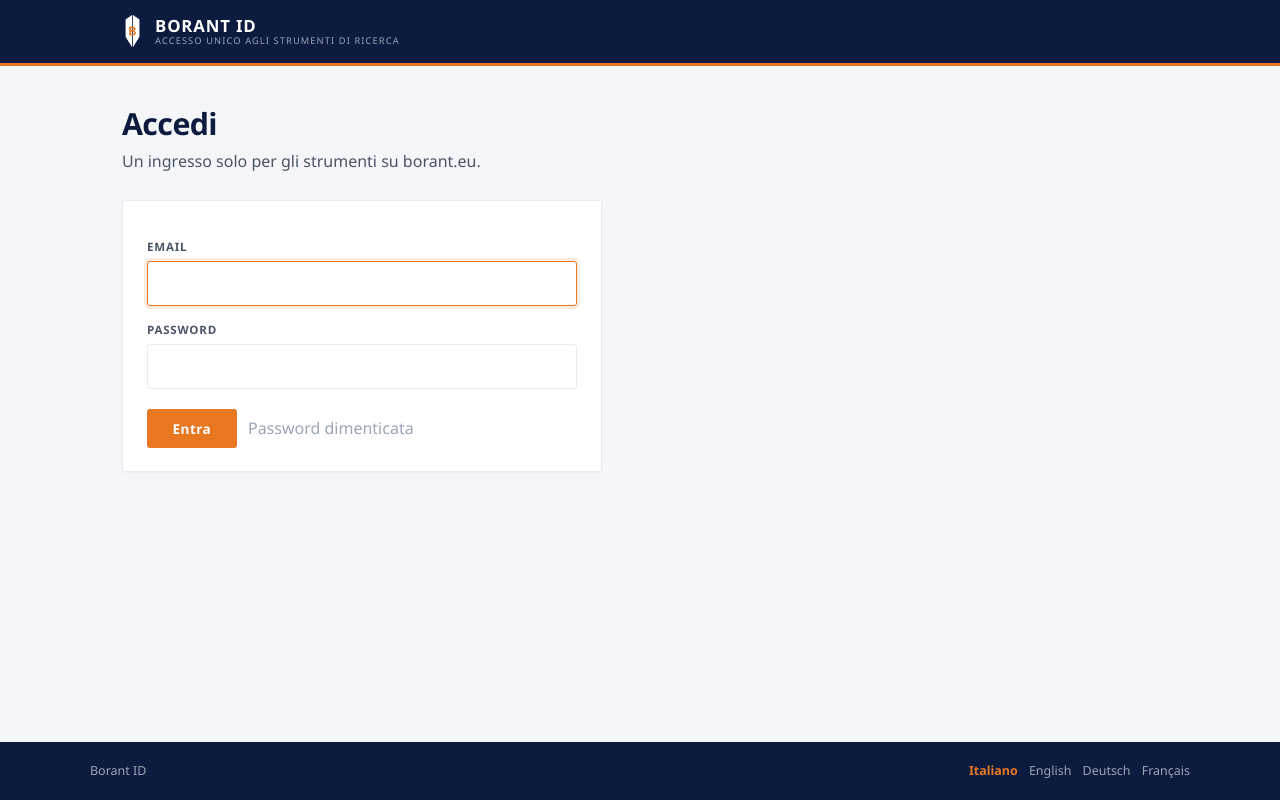
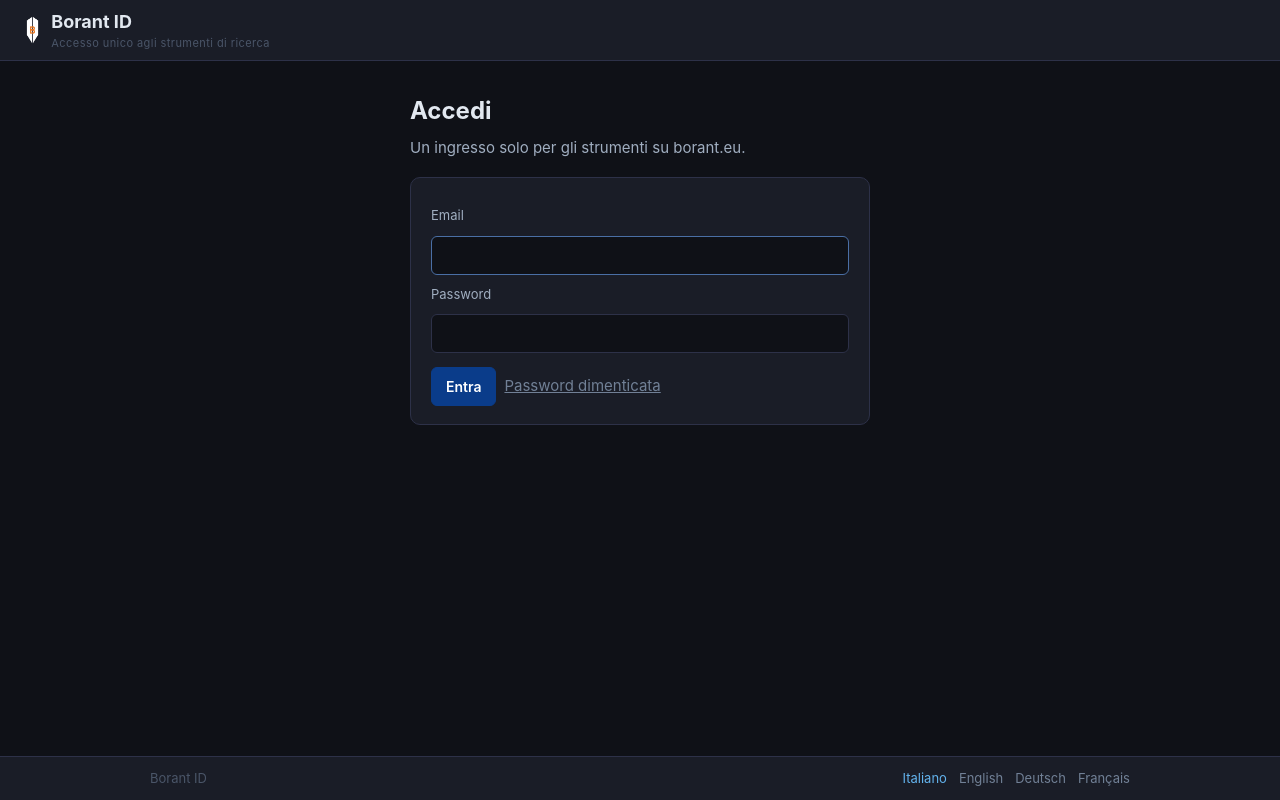
Before and after one commit to that-ugly-cat/borant-id, a FastAPI app: page /login in a window 1280 px wide. Run offline with FastAPI, Linux system fonts and the light colour scheme; data that the repository does not hold is empty; parts of the project's set-up code (start-up, migrations or seed data) failed here and were passed over.

Commit message:
Stile: la palette dei tool, non quella corporate del sito
"Stile borant" vuol dire due cose e la prima passata aveva preso quella
sbagliata. L identita corporate del sito borant.eu (navy #0D1B3E, arancio
#E87722, fondo bianco, Segoe UI, raggio 3px) e la faccia dell azienda verso chi
arriva da fuori. L identita degli strumenti — condivisa da LSSR, AutoCode e
ArguMap — e la palette scura: fondo #0f1117, card #1a1d27, bordi #2d3148, testo
#e2e8f0, primario #0a3c8a, accento #63b3ed, font di sistema a 15px, raggio 10px
sulle card e 6px sui controlli, topbar da 56px, contenitore a 980px.

Borant ID e uno strumento e sta accanto agli altri nella stessa giornata di
lavoro, quindi usa la seconda. Del sito corporate resta solo il logo.

Adottati anche i nomi di classe di casa: topbar, container, card, btn /
btn-primary / btn-danger / btn-small / btn-link, table, badge, flash. Cosi un
template spostato fra tool non si porta dietro un vocabolario suo.

La distinzione e ora scritta in SPEC 16 e nel README, perche chiedere "stile
borant" senza dire quale produce la risposta sbagliata meta delle volte.

Co-Authored-By: Claude Opus 5 <noreply@anthropic.com>

```diff
--- a/static/style.css
+++ b/static/style.css
@@ -1,204 +1,209 @@
-/* =============================================
-   BORANT ID — sulla corporate identity di borant.eu
-   Navy #0D1B3E / White / Orange #E87722
-   Variabili e scelte tipografiche riprese da
-   /opt/apps/borant/borant-site/css/style.css
-   ============================================= */
+/* Borant ID — palette scura dei tool, allineata a LSSR / AutoCode / ArguMap.
+   Non è lo stile del sito borant.eu (navy/arancio corporate): quello è
+   l'identità dell'azienda, questo è l'identità degli strumenti. Vedi SPEC §16.
+   Del sito resta soltanto il logo, nella topbar. */
 
 :root {
-  --navy: #0D1B3E;
-  --navy-mid: #1A2F5E;
-  --navy-light: #243B73;
-  --orange: #E87722;
-  --orange-dark: #C4621A;
-  --white: #FFFFFF;
-  --off-white: #F4F6F9;
-  --gray-light: #E8ECF2;
-  --gray-mid: #9AA5B8;
-  --gray-dark: #4A5568;
-  --text: #1A202C;
-  --ok: #1F7A4C;
-  --bad: #B03024;
-  --font: 'Segoe UI', 'Arial', sans-serif;
-  --radius: 3px;
+  --bg: #0f1117;
+  --card: #1a1d27;
+  --card-hover: #1e2235;
+  --text: #e2e8f0;
+  --muted: #a0aec0;
+  --muted-2: #718096;
+  --muted-3: #4a5568;
+  --border: #2d3148;
+  --primary: #0a3c8a;
+  --primary-hover: #0d4fa8;
+  --accent: #4a6fa5;
+  --accent-light: #63b3ed;
+  --danger: #fc8181;
+  --danger-bg: #2d1515;
+  --danger-border: #7b2020;
+  --ok: #68d391;
+  --ok-bg: #15291c;
+  --warn: #f6ad55;
+  --warn-bg: #2d2415;
+  --radius: 10px;
 }
 
-* { margin: 0; padding: 0; box-sizing: border-box; }
+*, *::before, *::after { box-sizing: border-box; }
 
 body {
-  font-family: var(--font);
+  margin: 0;
+  font-family: -apple-system, BlinkMacSystemFont, "Segoe UI", Roboto, Helvetica, Arial, sans-serif;
+  background: var(--bg);
   color: var(--text);
-  background: var(--off-white);
-  line-height: 1.6;
+  font-size: 15px;
+  line-height: 1.5;
   min-height: 100vh;
   display: flex;
   flex-direction: column;
 }
 
-/* ── TIPOGRAFIA ── */
+/* ── topbar ── */
 
-h1, h2, h3 { font-weight: 700; color: var(--navy); letter-spacing: -0.02em; }
-h1 { font-size: 1.9rem; line-height: 1.2; margin-bottom: .4rem; }
-h2 {
-  font-size: .8rem; text-transform: uppercase; letter-spacing: .1em;
-  color: var(--gray-dark); font-weight: 600; margin: 2.2rem 0 .7rem;
+.topbar {
+  display: flex; align-items: center; justify-content: space-between;
+  gap: 16px; background: var(--card); border-bottom: 1px solid var(--border);
+  padding: 0 24px; min-height: 56px; flex-wrap: wrap;
 }
-h3 { font-size: .95rem; margin: 1.1rem 0 .4rem; }
-p { color: var(--gray-dark); }
-a { color: var(--orange); text-decoration: none; }
-a:hover { text-decoration: underline; }
-.sub { color: var(--gray-dark); margin-bottom: 1.6rem; max-width: 46rem; }
-.muted { color: var(--gray-mid); }
-code, .mono { font-family: ui-monospace, Consolas, monospace; font-size: .86em; }
+.topbar .brand {
+  font-weight: 700; font-size: 18px; color: var(--text); text-decoration: none;
+  display: flex; align-items: center; gap: 10px; padding: 8px 0;
+}
+.topbar .brand-logo { height: 28px; width: auto; display: block; }
+.topbar .brand-sub {
+  display: block; font-size: 11px; font-weight: 400; color: var(--muted-3);
+  letter-spacing: 0.04em;
+}
+.topbar nav { display: flex; align-items: center; gap: 18px; flex-wrap: wrap; }
+.topbar nav a {
+  color: var(--muted); text-decoration: none; padding: 4px 2px;
+  border-bottom: 2px solid transparent; font-size: 14px;
+}
+.topbar nav a.active, .topbar nav a:hover { color: var(--text); border-bottom-color: var(--accent); }
+
+.container { max-width: 980px; width: 100%; margin: 0 auto; padding: 24px 16px 64px; flex: 1; }
+.container.narrow { max-width: 460px; }
+
+/* ── tipografia ── */
+
+h1 { font-size: 24px; margin: 8px 0 8px; }
+h2 { font-size: 16px; margin: 26px 0 10px; }
+h3 { font-size: 14px; margin: 14px 0 6px; }
+p { margin: 8px 0; }
+a { color: var(--accent-light); }
+.muted { color: var(--muted-2); }
+.small { font-size: 13px; }
+.sub { color: var(--muted); margin: 0 0 18px; }
+.mono, code {
+  font-family: ui-monospace, SFMono-Regular, Consolas, monospace; font-size: 13px;
+}
+code { background: var(--bg); border: 1px solid var(--border); padding: 1px 6px; border-radius: 4px; }
 .break { word-break: break-all; }
 
-/* ── NAVBAR ── */
+/* ── card ── */
 
-header {
-  background: var(--navy);
-  border-bottom: 3px solid var(--orange);
+.card {
+  background: var(--card); border: 1px solid var(--border);
+  border-radius: var(--radius); padding: 18px 20px; margin: 16px 0;
 }
-.nav-inner {
-  display: flex; align-items: center; justify-content: space-between;
-  gap: 1rem; padding: .9rem 2rem; max-width: 1100px; margin: 0 auto;
-  flex-wrap: wrap;
+.card-danger { border-color: var(--danger-border); }
+
+/* ── form ── */
+
+label { display: block; margin: 10px 0; font-size: 13px; color: var(--muted); }
+label.check { display: flex; align-items: center; gap: 8px; }
+input[type=text], input[type=email], input[type=password], input[type=number],
+select, textarea {
+  display: block; width: 100%; margin-top: 4px; padding: 8px 10px;
+  font: inherit; font-size: 14px; color: var(--text);
+  border: 1px solid var(--border); border-radius: 6px; background: var(--bg);
+  outline: none; transition: border-color .15s;
 }
-.nav-logo { display: flex; align-items: center; gap: .75rem; text-decoration: none; }
-.nav-logo img { height: 34px; width: auto; }
-.nav-logo-text {
-  color: var(--white); font-size: 1.05rem; font-weight: 700;
-  letter-spacing: .05em; text-transform: uppercase; line-height: 1.1;
+input:focus, select:focus, textarea:focus { border-color: var(--accent); }
+input[type=checkbox] { width: auto; margin: 0; accent-color: var(--accent); }
+textarea { resize: vertical; }
+
+.inline-form { display: flex; gap: 8px; align-items: center; margin-top: 10px; flex-wrap: wrap; }
+.inline-form input { margin-top: 0; width: auto; flex: 1; min-width: 160px; }
+.row { display: flex; gap: 10px; align-items: flex-end; flex-wrap: wrap; }
+.row > * { flex: 1 1 12rem; }
+.row > .fixed { flex: 0 0 auto; }
+.actions { display: flex; gap: 8px; align-items: center; flex-wrap: wrap; margin-top: 14px; }
+form.inline { display: inline; }
+
+/* ── bottoni ── */
+
+.btn, button {
+  display: inline-block; padding: 8px 14px; font: inherit; font-size: 14px;
+  border: 1px solid var(--border); border-radius: 6px; background: var(--card);
+  color: var(--text); cursor: pointer; text-decoration: none;
+  transition: border-color .15s, background .15s;
 }
-.nav-logo-sub {
-  display: block; font-size: .58rem; font-weight: 400; color: var(--gray-mid);
-  letter-spacing: .12em; text-transform: uppercase;
+.btn:hover, button:hover { border-color: var(--accent); background: var(--card-hover); }
+.btn-primary, button.btn-primary {
+  background: var(--primary); border-color: var(--primary); color: #fff; font-weight: 600;
 }
-nav { display: flex; gap: 1.4rem; align-items: center; flex-wrap: wrap; }
-nav a, nav button.link {
-  color: var(--gray-mid); font-size: .82rem; text-transform: uppercase;
-  letter-spacing: .06em; font-weight: 600; text-decoration: none;
-  background: none; border: none; cursor: pointer; font-family: var(--font);
+.btn-primary:hover, button.btn-primary:hover { background: var(--primary-hover); border-color: var(--primary-hover); }
+.btn-danger, button.btn-danger {
+  background: transparent; border-color: var(--danger-border); color: var(--danger);
 }
-nav a:hover, nav button.link:hover { color: var(--white); text-decoration: none; }
+.btn-danger:hover, button.btn-danger:hover { background: var(--danger-bg); border-color: var(--danger-border); }
+.btn-small, button.btn-small { padding: 3px 9px; font-size: 13px; }
+.btn-link, button.btn-link {
+  background: none; border: none; color: var(--muted); font: inherit;
+  font-size: 14px; cursor: pointer; padding: 0;
+}
+.btn-link:hover, button.btn-link:hover { color: var(--text); background: none; border: none; }
+.btn:disabled, button:disabled { opacity: .45; cursor: not-allowed; }
 
-/* ── LAYOUT ── */
+/* ── tabelle ── */
 
-main { max-width: 1100px; width: 100%; margin: 0 auto; padding: 2.5rem 2rem 4rem; flex: 1; }
-main.narrow, .narrow { max-width: 30rem; }
+.table-wrap { overflow-x: auto; }
+.table {
+  width: 100%; border-collapse: collapse; background: var(--card);
+  border: 1px solid var(--border); border-radius: var(--radius); overflow: hidden;
+}
+.table th, .table td { text-align: left; padding: 8px 12px; border-bottom: 1px solid var(--border); }
+.table th {
+  font-size: 11px; color: var(--muted-3); font-weight: 700;
+  text-transform: uppercase; letter-spacing: .08em;
+}
+.table tr:last-child td { border-bottom: none; }
+
+/* ── badge ── */
+
+.badge {
+  display: inline-block; padding: 1px 8px; font-size: 12px; border-radius: 99px;
+  background: #16233c; color: var(--accent-light); text-decoration: none;
+}
+.badge-ok { background: var(--ok-bg); color: var(--ok); }
+.badge-warn { background: var(--warn-bg); color: var(--warn); }
+.badge-muted { background: #1c2030; color: var(--muted-2); }
+.badge-danger { background: var(--danger-bg); color: var(--danger); }
+
+/* ── flash ── */
+
+.flash {
+  margin: 10px 0; padding: 8px 12px; border-radius: 6px; font-size: 14px;
+  border: 1px solid transparent;
+}
+.flash-ok { background: var(--ok-bg); color: var(--ok); border-color: #1f4430; }
+.flash-error { background: var(--danger-bg); color: var(--danger); border-color: var(--danger-border); }
+.note {
+  margin: 10px 0; padding: 8px 12px; border-radius: 6px; font-size: 13px;
+  background: var(--bg); border: 1px solid var(--border); color: var(--muted-2);
+}
+
+/* ── codici di backup ── */
+
+.codes { display: grid; grid-template-columns: repeat(auto-fill, minmax(120px, 1fr)); gap: 8px; }
+.codes span {
+  font-family: ui-monospace, Consolas, monospace; font-size: 14px;
+  border: 1px solid var(--border); border-radius: 6px; padding: 7px 8px;
+  text-align: center; background: var(--bg); color: var(--accent-light);
+}
+.qr { max-width: 190px; border-radius: 6px; background: #fff; padding: 6px; display: block; }
+
+/* ── footer ── */
 
 footer {
-  background: var(--navy); color: var(--gray-mid); font-size: .78rem;
-  padding: 1.2rem 2rem;
+  border-top: 1px solid var(--border); background: var(--card);
+  padding: 12px 24px; font-size: 13px; color: var(--muted-3);
 }
 .footer-inner {
-  max-width: 1100px; margin: 0 auto; display: flex;
-  justify-content: space-between; gap: 1rem; flex-wrap: wrap;
+  max-width: 980px; margin: 0 auto; display: flex;
+  justify-content: space-between; gap: 12px; flex-wrap: wrap;
 }
-.footer-inner a { color: var(--gray-mid); }
-.footer-inner a:hover { color: var(--white); text-decoration: none; }
-.lang { display: flex; gap: .7rem; }
-.lang a.on { color: var(--orange); font-weight: 600; }
+.lang { display: flex; gap: 12px; }
+.lang a { color: var(--muted-2); text-decoration: none; }
+.lang a:hover { color: var(--text); }
+.lang a.on { color: var(--accent-light); }
 
-/* ── CARD ── */
-
-.card {
-  background: var(--white); border: 1px solid var(--gray-light);
-  border-radius: var(--radius); padding: 1.4rem 1.5rem; margin-bottom: 1rem;
-  box-shadow: 0 1px 2px rgba(13, 27, 62, .04);
-}
-.card.tight { padding: .9rem 1rem; }
-.card.accent { border-left: 3px solid var(--orange); }
-
-/* ── FORM ── */
-
-label {
-  display: block; font-size: .72rem; text-transform: uppercase;
-  letter-spacing: .07em; font-weight: 600; color: var(--gray-dark);
-  margin: .9rem 0 .3rem;
-}
-label.plain { text-transform: none; letter-spacing: 0; font-weight: 400; font-size: .9rem; }
-input[type=text], input[type=email], input[type=password], input[type=number],
-select, textarea {
-  width: 100%; padding: .6rem .7rem; font: inherit; font-size: .95rem;
-  color: var(--text); background: var(--white);
-  border: 1px solid var(--gray-light); border-radius: var(--radius);
-}
-input:focus, select:focus, textarea:focus {
-  outline: none; border-color: var(--orange);
-  box-shadow: 0 0 0 3px rgba(232, 119, 34, .15);
+@media (max-width: 640px) {
+  .topbar { padding: 0 14px; }
+  .container { padding: 18px 14px 48px; }
 }
 
-/* ── BOTTONI ── */
-
-button, .btn {
-  display: inline-block; padding: .65rem 1.6rem; border-radius: var(--radius);
-  font-family: var(--font); font-size: .85rem; font-weight: 600;
-  letter-spacing: .03em; cursor: pointer; border: none;
-  background: var(--orange); color: var(--white); text-decoration: none;
-  transition: background .2s, transform .1s;
-}
-button:hover, .btn:hover { background: var(--orange-dark); text-decoration: none; color: var(--white); }
-button:active, .btn:active { transform: translateY(1px); }
-button.ghost, .btn.ghost {
-  background: transparent; color: var(--navy); border: 1.5px solid var(--navy);
-}
-button.ghost:hover, .btn.ghost:hover { background: var(--navy); color: var(--white); }
-button.danger {
-  background: transparent; color: var(--bad); border: 1.5px solid var(--bad);
-}
-button.danger:hover { background: var(--bad); color: var(--white); }
-button.small, .btn.small { padding: .3rem .8rem; font-size: .78rem; }
-form.inline { display: inline; }
-
-.row { display: flex; gap: .7rem; align-items: flex-end; flex-wrap: wrap; }
-.row > * { flex: 1 1 12rem; }
-.row > .fixed { flex: 0 0 auto; }
-.actions { margin-top: 1.2rem; display: flex; gap: .7rem; align-items: center; flex-wrap: wrap; }
-
-/* ── AVVISI ── */
-
-.note, .error, .ok {
-  border-radius: var(--radius); padding: .8rem 1rem; margin: .9rem 0;
-  font-size: .88rem; border-left: 3px solid var(--gray-mid);
-  background: var(--off-white); color: var(--gray-dark);
-}
-.error { border-left-color: var(--bad); color: var(--bad); background: #FDF2F1; }
-.ok { border-left-color: var(--ok); color: var(--ok); background: #F1F8F4; }
-
-/* ── TABELLE ── */
-
-.table-wrap { overflow-x: auto; }
-table { width: 100%; border-collapse: collapse; font-size: .9rem; }
-th, td { text-align: left; padding: .6rem .7rem; border-bottom: 1px solid var(--gray-light); vertical-align: top; }
-th {
-  color: var(--gray-dark); font-weight: 600; font-size: .7rem;
-  text-transform: uppercase; letter-spacing: .07em;
-}
-tr:last-child td { border-bottom: none; }
-
-/* ── PILL ── */
-
-.pill {
-  display: inline-block; padding: .1rem .5rem; border-radius: 999px;
-  border: 1px solid var(--gray-light); font-size: .7rem; font-weight: 600;
-  text-transform: uppercase; letter-spacing: .05em; color: var(--gray-mid);
-}
-.pill.on { color: var(--ok); border-color: var(--ok); }
-.pill.two { color: var(--orange); border-color: var(--orange); }
-.pill.off { color: var(--gray-mid); }
-
-/* ── CODICI DI BACKUP ── */
-
-.codes { display: grid; grid-template-columns: repeat(auto-fill, minmax(8rem, 1fr)); gap: .5rem; }
-.codes span {
-  font-family: ui-monospace, Consolas, monospace;
-  border: 1px solid var(--gray-light); border-radius: var(--radius);
-  padding: .45rem .5rem; text-align: center; background: var(--off-white);
-  color: var(--navy); font-weight: 600;
-}
-.qr { max-width: 190px; border: 1px solid var(--gray-light); border-radius: var(--radius); padding: .4rem; background: var(--white); }
-
-@media (max-width: 640px) {
-  .nav-inner, main, .footer-inner { padding-left: 1.1rem; padding-right: 1.1rem; }
-  h1 { font-size: 1.5rem; }
-}
+.narrow { max-width: 460px; margin: 0 auto; }
--- a/templates/admin_audit.html
+++ b/templates/admin_audit.html
@@ -4,16 +4,16 @@
 <h1>Log</h1>
 <p class="sub">Ultimi 400 eventi.</p>
 
-<div class="card tight">
+<div class="card">
   <form method="get" action="/admin/audit" class="row">
     <div><input name="q" value="{{ q }}" placeholder="filtra per evento: login, grant, 2fa, verify…"></div>
-    <div class="fixed"><button class="ghost" type="submit">Filtra</button></div>
+    <div class="fixed"><button class="btn" type="submit">Filtra</button></div>
   </form>
 </div>
 
 <div class="card">
   <div class="table-wrap">
-    <table>
+    <table class="table">
       <tr><th>Quando</th><th>Evento</th><th>Chi</th><th>Origine</th><th>Dettaglio</th></tr>
       {% for r in rows %}
         <tr>
--- a/templates/base.html
+++ b/templates/base.html
@@ -1,21 +1,18 @@
-<!doctype html>
+<!DOCTYPE html>
 <html lang="{{ lang }}">
 <head>
   <meta charset="utf-8">
-  <meta name="viewport" content="width=device-width, initial-scale=1">
+  <meta name="viewport" content="width=device-width, initial-scale=1, viewport-fit=cover">
   <title>{% block title %}{{ site_name }}{% endblock %}</title>
   <link rel="icon" href="/static/borant-logo.png?v={{ asset_v }}">
   <link rel="stylesheet" href="/static/style.css?v={{ asset_v }}">
+  {% block head %}{% endblock %}
 </head>
 <body>
-<header>
-  <div class="nav-inner">
-    <a class="nav-logo" href="/">
-      <img src="/static/borant-logo.png?v={{ asset_v }}" alt="Borant">
-      <span class="nav-logo-text">
-        {{ site_name }}
-        <span class="nav-logo-sub">{{ t.tagline }}</span>
-      </span>
+<header class="topbar">
+  <a class="brand" href="/">
+    <img class="brand-logo" src="/static/borant-logo.png?v={{ asset_v }}" alt="Borant">
+    <span>{{ site_name }}<span class="brand-sub">{{ t.tagline }}</span></span>
   </a>
   {% if user %}
     <nav>
@@ -28,14 +25,13 @@
         <a href="/admin/config">{{ t.nav_config }}</a>
       {% endif %}
       <form method="post" action="/logout" class="inline">
-          <button class="link" type="submit">{{ t.nav_logout }}</button>
+        <button class="btn-link" type="submit">{{ t.nav_logout }}</button>
       </form>
     </nav>
   {% endif %}
-  </div>
 </header>
 
-<main>
+<main class="container{% block container_class %}{% endblock %}">
 {% block body %}{% endblock %}
 </main>
 
@@ -50,5 +46,6 @@
     </span>
   </div>
 </footer>
+{% block scripts %}{% endblock %}
 </body>
 </html>
--- a/templates/forbidden.html
+++ b/templates/forbidden.html
@@ -13,8 +13,8 @@
       <form method="post" action="/forbidden">
         <input type="hidden" name="csrf" value="{{ csrf }}">
         <input type="hidden" name="host" value="{{ host }}">
-        <button type="submit">{{ t.forbidden_ask }}</button>
-        <a class="btn ghost" href="/">{{ t.forbidden_mine }}</a>
+        <button class="btn-primary" type="submit">{{ t.forbidden_ask }}</button>
+        <a class="btn" href="/">{{ t.forbidden_mine }}</a>
       </form>
     </div>
   {% else %}
--- a/templates/home.html
+++ b/templates/home.html
@@ -6,7 +6,7 @@
 {% if apps %}
   <div class="card">
     <div class="table-wrap">
-      <table>
+      <table class="table">
         <tr><th>{{ t.home_col_app }}</th><th>{{ t.home_col_address }}</th><th></th></tr>
         {% for a in apps %}
           <tr>
@@ -14,7 +14,7 @@
               {% if a.description %}<br><span class="muted">{{ a.description }}</span>{% endif %}
             </td>
             <td class="mono">{{ a.host }}</td>
-            <td><a class="btn small ghost" href="https://{{ a.host }}/">{{ t.home_open }}</a></td>
+            <td><a class="btn btn-small" href="https://{{ a.host }}/">{{ t.home_open }}</a></td>
           </tr>
         {% endfor %}
       </table>
--- a/templates/invite.html
+++ b/templates/invite.html
@@ -5,7 +5,7 @@
   <h1>{{ t.invite_title }}</h1>
   <p class="sub">{{ t.invite_for }} <strong>{{ tok.email }}</strong>.</p>
 
-  {% if error %}<div class="error">{{ error }}</div>{% endif %}
+  {% if error %}<div class="flash flash-error">{{ error }}</div>{% endif %}
 
   <div class="card">
     <form method="post" action="/invite/{{ raw }}">
@@ -16,7 +16,7 @@
       <label for="password2">{{ t.invite_pw2 }}</label>
       <input id="password2" name="password2" type="password" autocomplete="new-password" required>
       <div class="actions">
-        <button type="submit">{{ t.invite_activate }}</button>
+        <button class="btn-primary" type="submit">{{ t.invite_activate }}</button>
       </div>
     </form>
   </div>
--- a/templates/login.html
+++ b/templates/login.html
@@ -6,12 +6,12 @@
   <p class="sub">{{ t.login_sub }}</p>
 
   {% if cookie_trouble %}
-    <div class="error">
+    <div class="flash flash-error">
       <strong>{{ t.cookie_trouble_title }}</strong> {{ t.cookie_trouble_body }}
     </div>
   {% endif %}
 
-  {% if error %}<div class="error">{{ error }}</div>{% endif %}
+  {% if error %}<div class="flash flash-error">{{ error }}</div>{% endif %}
 
   <div class="card">
     <form method="post" action="/login">
@@ -21,15 +21,15 @@
       <label for="password">{{ t.password }}</label>
       <input id="password" name="password" type="password" autocomplete="current-password" required>
       <div class="actions">
-        <button type="submit">{{ t.login_enter }}</button>
+        <button class="btn-primary" type="submit">{{ t.login_enter }}</button>
         <a class="muted" href="/reset">{{ t.login_forgot }}</a>
       </div>
     </form>
   </div>
 
   {% if orcid_ready %}
-    <div class="card accent">
-      <a class="btn ghost" href="/login/orcid{% if rd %}?rd={{ rd|urlencode }}{% endif %}">
+    <div class="card">
+      <a class="btn" href="/login/orcid{% if rd %}?rd={{ rd|urlencode }}{% endif %}">
         {{ t.login_orcid }}
       </a>
       <p class="note" style="margin-bottom:0">{{ t.login_orcid_note }}</p>
--- a/templates/message.html
+++ b/templates/message.html
@@ -6,6 +6,6 @@
   <div class="card">
     <p style="margin:0">{{ body }}</p>
   </div>
-  {% if back %}<a class="btn ghost" href="{{ back }}">{{ t.back }}</a>{% endif %}
+  {% if back %}<a class="btn" href="{{ back }}">{{ t.back }}</a>{% endif %}
 </div>
 {% endblock %}
--- a/templates/reset.html
+++ b/templates/reset.html
@@ -5,7 +5,7 @@
   <h1>{{ t.reset_new_title }}</h1>
   <p class="sub">{{ t.reset_new_sub }}</p>
 
-  {% if error %}<div class="error">{{ error }}</div>{% endif %}
+  {% if error %}<div class="flash flash-error">{{ error }}</div>{% endif %}
 
   <div class="card">
     <form method="post" action="/reset/{{ raw }}">
@@ -13,7 +13,7 @@
       <input id="password" name="password" type="password" autocomplete="new-password" required autofocus>
       <label for="password2">{{ t.invite_pw2 }}</label>
       <input id="password2" name="password2" type="password" autocomplete="new-password" required>
-      <div class="actions"><button type="submit">{{ t.save }}</button></div>
+      <div class="actions"><button class="btn-primary" type="submit">{{ t.save }}</button></div>
     </form>
   </div>
 </div>
--- a/templates/reset_request.html
+++ b/templates/reset_request.html
@@ -9,16 +9,16 @@
       <p style="margin:0">{{ t.reset_sent }}</p>
     </div>
     <p class="note">{{ t.reset_privacy }}</p>
-    <a class="btn ghost" href="/login">{{ t.reset_back }}</a>
+    <a class="btn" href="/login">{{ t.reset_back }}</a>
   {% else %}
     <p class="sub">{{ t.reset_sub }}</p>
-    {% if error %}<div class="error">{{ error }}</div>{% endif %}
+    {% if error %}<div class="flash flash-error">{{ error }}</div>{% endif %}
     <div class="card">
       <form method="post" action="/reset">
         <label for="email">{{ t.email }}</label>
         <input id="email" name="email" type="email" autocomplete="username" required autofocus>
         <div class="actions">
-          <button type="submit">{{ t.reset_send }}</button>
+          <button class="btn-primary" type="submit">{{ t.reset_send }}</button>
           <a class="muted" href="/login">{{ t.reset_back }}</a>
         </div>
       </form>
--- a/templates/twofa.html
+++ b/templates/twofa.html
@@ -5,7 +5,7 @@
   <h1>{{ t.twofa_title }}</h1>
   <p class="sub">{{ t.twofa_sub }}</p>
 
-  {% if error %}<div class="error">{{ error }}</div>{% endif %}
+  {% if error %}<div class="flash flash-error">{{ error }}</div>{% endif %}
 
   <div class="card">
     <form method="post" action="/2fa">
@@ -15,7 +15,7 @@
       <input id="code" name="code" class="mono" inputmode="numeric"
              autocomplete="one-time-code" autofocus required>
       <div class="actions">
-        <button type="submit">{{ t.twofa_verify }}</button>
+        <button class="btn-primary" type="submit">{{ t.twofa_verify }}</button>
       </div>
       <p class="note" style="margin-bottom:0">{{ t.twofa_backup_note | safe }}</p>
     </form>
--- a/templates/twofa_enroll.html
+++ b/templates/twofa_enroll.html
@@ -5,7 +5,7 @@
   <h1>{{ t.enroll_title }}</h1>
   <p class="sub">{{ t.enroll_sub }}</p>
 
-  {% if error %}<div class="error">{{ error }}</div>{% endif %}
+  {% if error %}<div class="flash flash-error">{{ error }}</div>{% endif %}
 
   <div class="card">
     {% if qr %}
@@ -23,7 +23,7 @@
       <input id="code" name="code" class="mono" inputmode="numeric"
              autocomplete="one-time-code" autofocus required>
       <div class="actions">
-        <button type="submit">{{ t.enroll_activate }}</button>
+        <button class="btn-primary" type="submit">{{ t.enroll_activate }}</button>
       </div>
     </form>
     <p class="note" style="margin-bottom:0">{{ t.enroll_note }}</p>
```
Also changed, not shown: templates/admin_apps.html (+10 -10 lines), templates/admin_config.html (+5 -5 lines), templates/admin_sessions.html (+4 -4 lines), templates/admin_users.html (+13 -13 lines), templates/profile.html (+16 -16 lines), README.md. Lines whose indentation alone changed are shown as unchanged.
